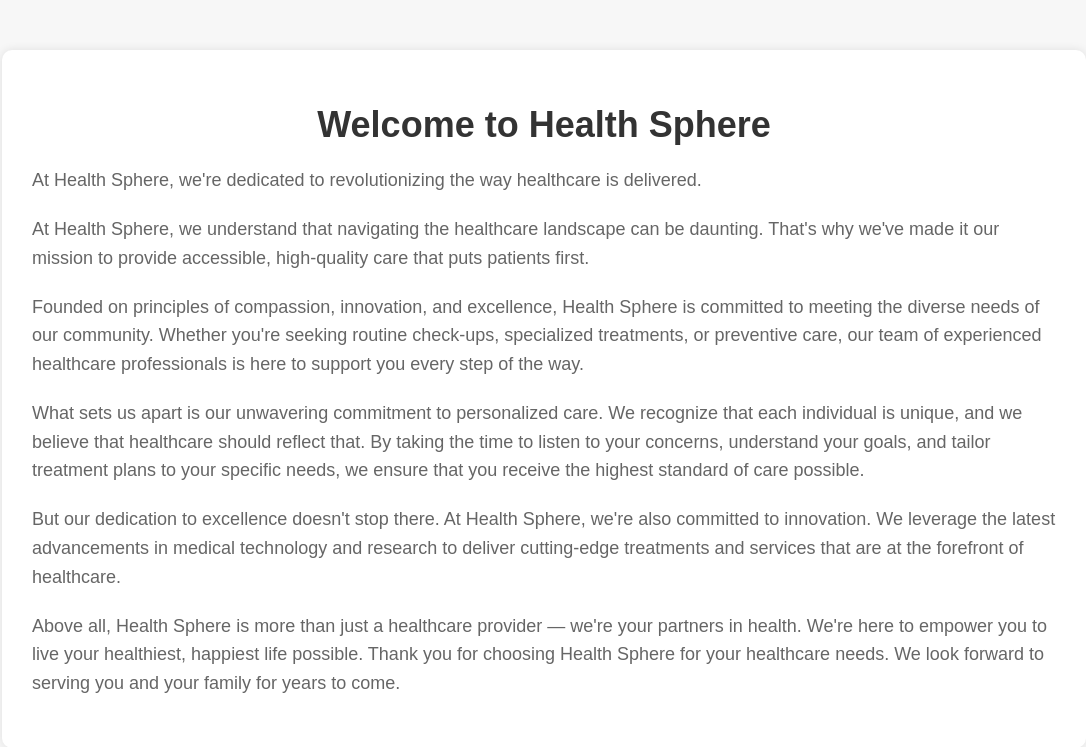
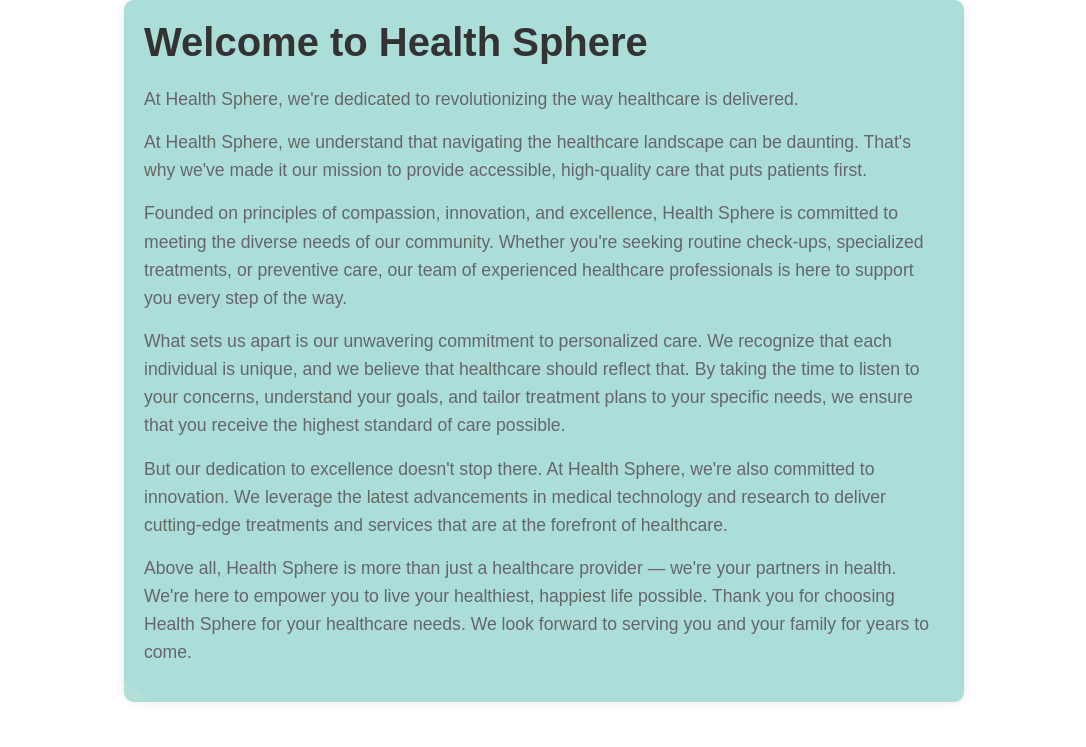
Before and after one commit to anjSingh453/DBMS, a PHP site: page /aboutus.php in a window 1280 px wide. Shown: the top 747 px of the page, without its empty margins (96-1182 px from the left). Run offline with PHP 8.4, Linux system fonts and the light colour scheme.

Commit message:
CHANGES-5

```diff
--- a/aboutus.php
+++ b/aboutus.php
@@ -4,8 +4,61 @@
     <meta charset="UTF-8">
     <meta name="viewport" content="width=device-width, initial-scale=1.0">
     <title>Welcome to Health Sphere</title>
-    <!-- You can add your CSS styles here -->
-    <link rel="stylesheet" href="css/aboutus.css">
+    <style>
+        /* Resetting default margin and padding */
+        body, h1, p {
+            margin: 0;
+            padding: 0;
+            font-family: Arial, sans-serif;
+        }
+        @import url('https://fonts.googleapis.com/css2?family=Roboto:wght@400;700&display=swap');
+
+        /* Setting styles for the container */
+        .container {
+            max-width: 800px;
+            margin: 0 auto;
+            padding: 20px;
+            background-color: #f9f9f9;
+            border-radius: 10px;
+            box-shadow: 0 0 10px rgba(0, 0, 0, 0.1);
+            background-image: url('img/b4.jpg');
+            font-family: 'Roboto', sans-serif;
+
+
+        }
+
+        /* Styling the heading */
+        h1 {
+            font-size: 2.5em;
+            margin-bottom: 20px;
+            color: #333;
+        }
+
+        /* Styling paragraphs */
+        p {
+            font-size: 1.1em;
+            line-height: 1.6;
+            margin-bottom: 15px;
+            color: #666;
+        }
+
+        /* Styling paragraphs with emphasis */
+        p em {
+            font-style: italic;
+            color: #444;
+        }
+
+        /* Styling links */
+        a {
+            color: #007bff;
+            text-decoration: none;
+            transition: color 0.3s ease;
+        }
+
+        a:hover {
+            color: #0056b3;
+        }
+    </style>
 </head>
 <body>
     <div class="container">
--- a/contact.php
+++ b/contact.php
@@ -15,7 +15,9 @@
         .container {
             display: flex; /* Use flexbox for layout */
             justify-content: center; /* Center-align items horizontally */
-            margin-top: 20px; /* Add margin to the top of the container */
+            margin-top:100px; /* Add margin to the top of the container */
+            background-image: url('img/b4.jpg');
+
         }
         .contact-info {
             text-align: left; /* Left-align text */
--- a/css/aboutus.css
+++ b/css/aboutus.css
@@ -1,45 +1,48 @@
-body {
-    font-family: Arial, sans-serif;
+/* Resetting default margin and padding */
+body, h1, p {
     margin: 0;
     padding: 0;
-    background-color: #f7f7f7;
+    font-family: Arial, sans-serif;
 }
 
+/* Setting styles for the container */
 .container {
-    width: 80%;
-    margin: 50px auto;
-    background-color: #fff;
-    padding: 30px;
+    max-width: 800px;
+    margin: 0 auto;
+    padding: 20px;
+    background-color: #f9f9f9;
     border-radius: 10px;
-    box-shadow: 0 0 10px rgba(0, 0, 0, 0.1);
+    box-shadow: 0 0 10px rgba(1, 0, 0, 0.1);
 }
 
+/* Styling the heading */
 h1 {
-    font-size: 36px;
+    font-size: 2.5em;
+    margin-bottom: 20px;
     color: #333;
-    text-align: center;
-    margin-bottom: 20px;
 }
 
+/* Styling paragraphs */
 p {
-    font-size: 18px;
+    font-size: 1.1em;
+    line-height: 1.6;
+    margin-bottom: 15px;
     color: #666;
-    line-height: 1.6;
-    margin-bottom: 20px;
 }
 
-/* Adjust styles for smaller screens */
-@media screen and (max-width: 768px) {
-    .container {
-        width: 90%;
-        padding: 20px;
-    }
+/* Styling paragraphs with emphasis */
+p em {
+    font-style: italic;
+    color: #555;
+}
 
-    h1 {
-        font-size: 30px;
-    }
+/* Styling links */
+a {
+    color: #007bff;
+    text-decoration: none;
+    transition: color 0.3s ease;
+}
 
-    p {
-        font-size: 16px;
-    }
+a:hover {
+    color: #0056b3;
 }
--- a/doctors.php
+++ b/doctors.php
@@ -22,6 +22,8 @@ include 'connection.php';
             padding: 20px;
             background-color: #fff;
             border-radius: 8px;
+            background-image: url('img/b4.jpg');
+
             box-shadow: 0 0 10px rgba(0, 0, 0, 0.1);
         }
         h1 {
```
Also changed, not shown: index.html (+29 -0 lines), patient/index.php (+24 -12 lines).
